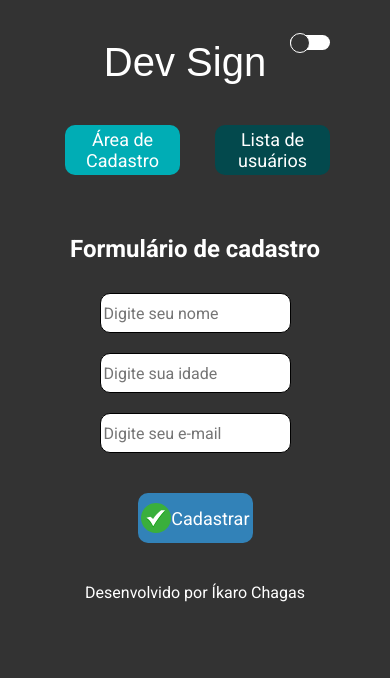
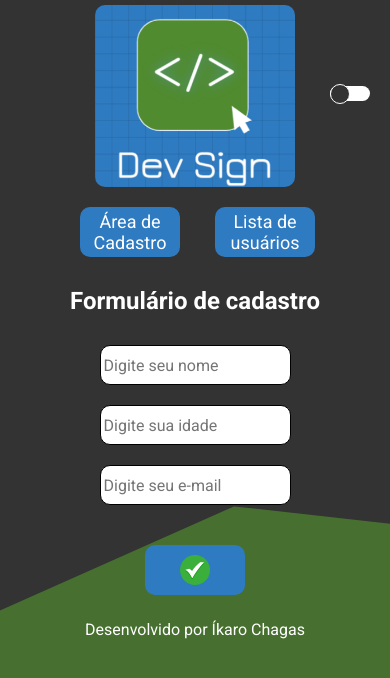
Before and after one commit to IkaroChagas/register-form-react, a React (Create React App) app: page / in a window 390 px wide. Shown: the top 678 px of the page. Built offline with nearby package versions, Linux system fonts and the light colour scheme.

Commit message:
responsive and background added

```diff
--- a/src/App.styles.ts
+++ b/src/App.styles.ts
@@ -1,5 +1,6 @@
 import styled from "styled-components";
 import { ThemeType } from "./reducers/theme";
+import LogoImg from './images/logo.png'
 
 type ThemeOptionsType = {
     themeOptions: ThemeType
@@ -9,6 +10,9 @@ export const Body = styled.div <ThemeOptionsType>`
     background-color: ${(props: { themeOptions: { bgColor: any; }; }) => props.themeOptions.bgColor};
     color: ${(props: { themeOptions: { color: any; }; }) => props.themeOptions.color};
     min-height: 100vh;
+    background-repeat: no-repeat;
+    background-position: 60%;
+    background-size: cover;
 
     a {
         color: ${(props: { themeOptions: { color: any; }; }) => props.themeOptions.color};
@@ -19,7 +23,6 @@ export const Body = styled.div <ThemeOptionsType>`
         align-items: center;
         text-align: center;
         overflow-x: hidden;
-        overflow-y: hidden;
     }
 `;
 
@@ -30,25 +33,26 @@ export const Header = styled.header`
 
 export const Logo = styled.div`
     display: flex;
-    justify-content: space-between;
     align-items: center;
-    margin-bottom: 20px;
 `;
 
-export const LogoText = styled.div`
+export const LogoText = styled.image`
     display: flex;
     align-items: center;
     justify-content: center;
     margin: auto;
-    font-size: 40px;
-    margin-top: 40px;
+    height: 182px;
+    width: 200px;
+    background-size: cover;
+    background-image: url(${LogoImg});
+    border-radius: 10px;
     font-family: sans-serif;
+    margin-top: 5px;
 `;
 
 export const Theme = styled.div`
     display: flex;
     align-items: center;
-    margin: 10px;
 `;
 
 export const ThemeContainer = styled.div`
@@ -57,10 +61,14 @@ export const ThemeContainer = styled.div`
     height: 15px;
     border-radius: 20px;
     display: flex;
-    margin: -90px;
+    margin: -100px;
     align-items: center;
     position: relative;
     cursor: pointer;
+
+    @media(max-width: 414px) {
+        margin: -60px;
+    }
 `;
 
 export const ThemeCircle = styled.div<ThemeOptionsType>`
@@ -83,15 +91,19 @@ export const Menu = styled.div`
 `;
 
 export const Line = styled.div`
-    margin: 40px 0;
+    margin: 0;
+    padding: 10px;
 `;
 
 export const Footer = styled.footer`
     text-align: center;
     align-items: center;
-    margin-bottom: 40px;
+    margin-top: 10px;
+
+   @media(max-width: 414px) {
+        margin: 15px;
+   }
 `;
 
 export const Link = styled.a`
-
 `;
--- a/src/App.tsx
+++ b/src/App.tsx
@@ -4,6 +4,9 @@ import { Context } from './contexts/context'
 import { useContext } from 'react';
 import { Button } from './components/Button'
 import { Link } from 'react-router-dom';
+import Wave from './images/wave.svg'
+
+
 
 
 function App() {
@@ -37,10 +40,11 @@ function App() {
 
   return (
 
-    <C.Body themeOptions={state.theme}>
+    <C.Body themeOptions={state.theme} className="GeneralBg"
+      style={{ backgroundImage: `url(${Wave})` }}>
       <C.Header>
         <C.Logo>
-          <C.LogoText>Dev Sign</C.LogoText>
+          <C.LogoText></C.LogoText>
           <C.Theme onClick={handleThemeOption}>
             <C.ThemeContainer>
               <C.ThemeCircle themeOptions={state.theme} />
@@ -49,8 +53,8 @@ function App() {
         </C.Logo>
 
         <C.Menu>
-          <Link to='/'><Button content='Área de Cadastro' bgColorButton="#00ADB5" /></Link>
-          <Link to='/users'><Button content='Lista de usuários' bgColorButton="#03494d" /></Link>
+          <Link to='/'><Button content='Área de Cadastro' bgColorButton="#2f7bc1" /></Link>
+          <Link to='/users'><Button content='Lista de usuários' bgColorButton="#2f7bc1" /></Link>
         </C.Menu>
       </C.Header>
 
--- a/src/components/Button/styles.ts
+++ b/src/components/Button/styles.ts
@@ -22,6 +22,7 @@ export const Button = styled.div<ButtonType>`
 
     @media (max-width: 414px) {
         padding: 5px 3px;
+        width: 100px;
     }
 `;
 
--- a/src/pages/Home/index.tsx
+++ b/src/pages/Home/index.tsx
@@ -4,6 +4,7 @@ import * as C from './styles'
 import { Input } from "../../components/Input"
 import { Button } from "../../components/Button"
 import SendImg from '../../images/accept.svg'
+
 
 export const Home = () => {
     const { dispatch } = useContext(Context);
@@ -57,7 +58,7 @@ export const Home = () => {
                 <Input type="text" placeholder='Digite seu nome' value={nameInput === '' ? '' : nameInput} onChange={handleNameInput} />
                 <Input type="number" placeholder='Digite sua idade' value={ageInput === 0 ? '' : ageInput} onChange={handleAgeInput} />
                 <Input type="text" placeholder='Digite seu e-mail' value={emailInput === '' ? '' : emailInput} onChange={handleEmailInput} />
-                <Button content="Cadastrar" bgColorButton="#3282B8" icon={SendImg} onClick={handleAddNewUser} />
+                <Button bgColorButton="#2f7bc1" icon={SendImg} onClick={handleAddNewUser} />
 
             </C.Form>
         </C.Container>
--- a/src/pages/Home/styles.ts
+++ b/src/pages/Home/styles.ts
@@ -1,4 +1,5 @@
 import styled from "styled-components";
+
 
 export const Container = styled.div`
     display: flex;
--- a/src/pages/Users/index.tsx
+++ b/src/pages/Users/index.tsx
@@ -8,6 +8,7 @@ import CancelImg from '../../images/cancel.svg'
 import SaveImg from '../../images/save.svg'
 import EditImg from '../../images/edit.svg'
 import DeleteImg from '../../images/delete.svg'
+import Wave from '../../images/wave.svg'
 
 
 // Users que irá para as rotas
--- a/src/pages/Users/styles.ts
+++ b/src/pages/Users/styles.ts
@@ -38,7 +38,7 @@ export const TR = styled.tr`
     display: flex;
     margin: auto;
     width: 100%;
-    margin-top: 20px;
+    margin-top: 10px;
 `;
 
 export const BodyTheme = styled.tbody``;
@@ -46,12 +46,24 @@ export const BodyTheme = styled.tbody``;
 export const theme = styled.th`
     display: flex;
     margin: auto;
-    margin-top: 20px;
+    margin-top: 10px;
+
+    @media(max-width: 414px) {
+        display: flex;
+        flex-direction: column;
+        margin: auto;
+    }
 `;
 
 export const theme2 = styled.td`
      text-align: center;
-     padding: 5px 0;
+
+     @media(max-width: 414px) {
+        display: flex;
+        flex-direction: column;
+        font-size: 12px;
+        margin: auto;
+    }
 `;
 
 export const ThemeIndex = styled.tr`
@@ -65,7 +77,14 @@ export const BodyButtons = styled.td`
     display: flex;
     align-items: center;
     text-align: center;
-    padding: 10px 10px;
+    padding: 5px;
+
+    @media(max-width: 414px) {
+        display: flex;
+        flex-direction: column;
+        width: 70px;
+        margin: auto;
+    }
 `;
 
 export const Edit = styled.div<themeOptionsType>`
```
Also changed, not shown: src/images/logo.png (added), src/images/wave.svg (added).
